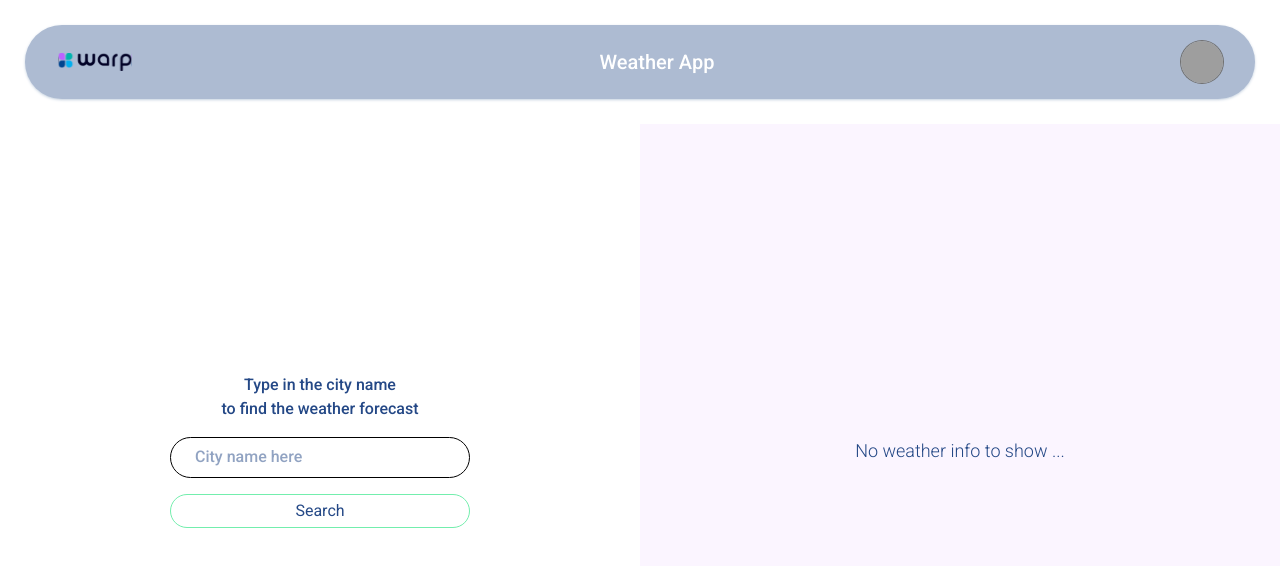
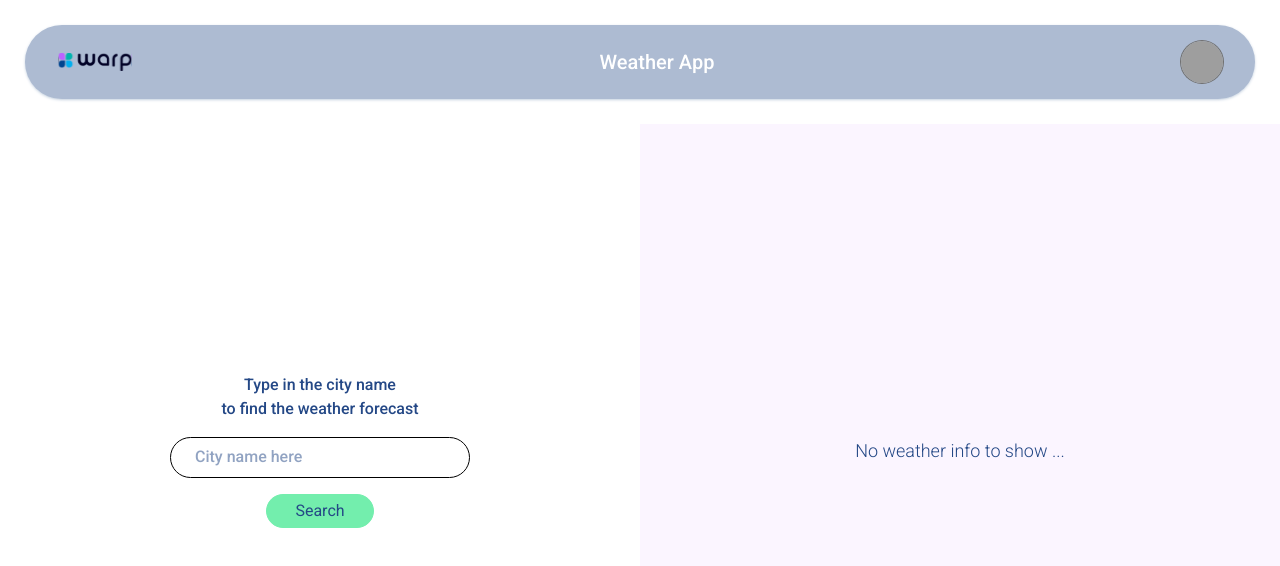
Before and after one commit to Yenzokuhle/warp-fe-yenzo, a Next.js app: page / in a window 1280 px wide. Shown: the top 566 px of the page. Built offline with nearby package versions, Linux system fonts and the light colour scheme; grey boxes are pictures that could not be loaded.

Commit message:
Made use of form management library

```diff
--- a/src/elements/Buttons/LinkPrimaryButton.tsx
+++ b/src/elements/Buttons/LinkPrimaryButton.tsx
@@ -17,7 +17,7 @@ export const LinkPrimaryButton = ({
   return (
     <Link
       href={href}
-      className={`border-green w-fit rounded-[1.625rem] border bg-white px-4 text-base font-normal ${className}`}
+      className={`border-green w-fit rounded-[1.625rem] border bg-white px-4 text-base font-normal ${className} text-center`}
       onClick={() => onClick && onClick()}
     >
       {buttonText}
--- a/src/elements/Buttons/PrimaryButton.tsx
+++ b/src/elements/Buttons/PrimaryButton.tsx
@@ -21,7 +21,7 @@ export const PrimaryButton = ({
     <button
       type={type}
       aria-disabled={isLoading}
-      className={`border-green w-auto rounded-[1.625rem] border bg-white px-[28px] py-[4px] text-base font-normal ${className} cursor-pointer`}
+      className={`border-green bg-green w-auto rounded-[1.625rem] border px-[28px] py-[4px] text-base font-normal ${className} cursor-pointer`}
       onClick={() => onClick && onClick()}
     >
       {isLoading ? "Searching" : buttonText}
--- a/src/elements/GenericViews/LeftSearchSide.tsx
+++ b/src/elements/GenericViews/LeftSearchSide.tsx
@@ -1,7 +1,7 @@
 "use client";
 
 import * as Yup from "yup";
-import { FormProvider, useForm } from "react-hook-form";
+import { FieldErrors, FormProvider, useForm } from "react-hook-form";
 import { yupResolver } from "@hookform/resolvers/yup";
 import TextInputField from "../Input/TextInputField";
 import { PrimaryButton } from "../Buttons/PrimaryButton";
@@ -34,16 +34,16 @@ export const LeftSearchSide = ({
     defaultValues: MainFormDefaultValues,
   });
 
-  // eslint-disable-next-line @typescript-eslint/no-explicit-any
-  const customHandleSubmit = async (dataResults: MainForm, e?: any) => {
+  const customHandleSubmit = async (
+    dataResults: MainForm,
+    e?: React.BaseSyntheticEvent
+  ) => {
     e?.preventDefault();
-    console.log("Submitting results: ", dataResults?.searchString);
     handleChange(dataResults?.searchString);
   };
 
-  // eslint-disable-next-line
-  const onError = (errors: any) => {
-    //setErrorMessage(errors);
+  const onError = (errors: FieldErrors<MainForm>) => {
+    console.warn(errors);
   };
 
   return (
@@ -68,12 +68,14 @@ export const LeftSearchSide = ({
               />
             </div>
 
+            <div className="w-[240px] h-auto self-center flex justify-center">
               <PrimaryButton
                 type={"submit"}
                 isLoading={isLoading}
                 onClick={() => null}
                 buttonText={"Search"}
               />
+            </div>
           </form>
         </FormProvider>
       </div>
--- a/src/elements/GenericViews/NoResultsView.tsx
+++ b/src/elements/GenericViews/NoResultsView.tsx
@@ -26,7 +26,7 @@ export const NoResultsView = ({ text, onClose }: NoResultsViewProps) => {
         fontWeight="font-light"
         fontSize="text-[18px]"
         fontColor={`text-color-blue`}
-        customClass="md:block"
+        customClass="md:block text-center"
       />
     </div>
   );
```
Lines whose indentation alone changed are shown as unchanged.
